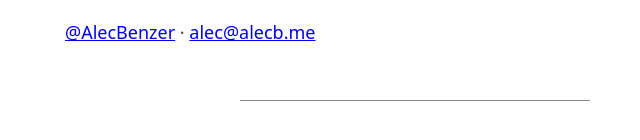
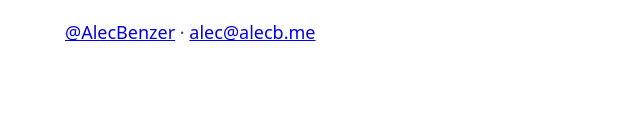
Before and after one commit to AlecBenzer/alecbenzer.github.com, a Jekyll site: the page built from index.md, in a window 1280 px wide. Shown: the part 189-329 px from the top of the page, without its empty margins (225-865 px from the left). Built offline with Jekyll 4.4.1, drawn with Linux system fonts in a browser that asks for light colours.

Commit message:
no posts

```diff
--- a/index.md
+++ b/index.md
@@ -9,9 +9,3 @@ Writes software @ [Imagen](https://imagen.ai). (You should [come work with me](h
 Previously [SRE](https://google.com/sre)'d @ [Google](https://google.com/about).
 
 [@AlecBenzer](https://twitter.com/AlecBenzer) · <alec@alecb.me>
-
----
-
-{% for post in site.posts %}
-   [{{ post.title }}]({{ post.url }})
-{% endfor %}
```
